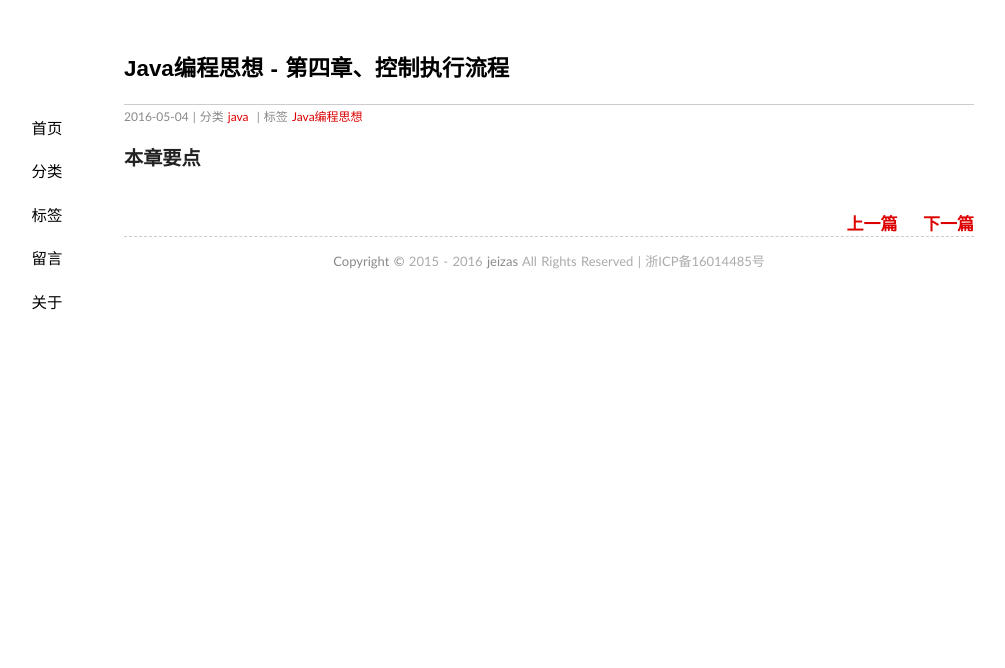
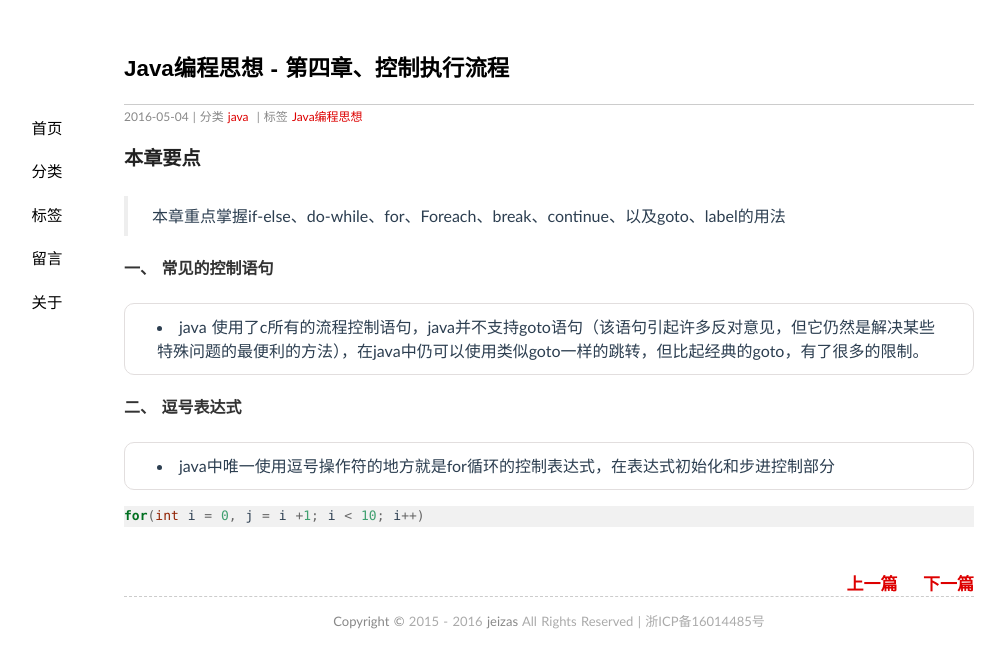
Before and after one commit to jeizas/jeizas.github.io, a Jekyll site: the page built from _posts/2016-05-04-thinking_in_java_chapter04.md, in a window 1280 px wide. Shown: the top 668 px of the page, without its empty margins (91-1096 px from the left). Built offline with Jekyll 4.4.1, drawn with Linux system fonts in a browser that asks for light colours; comment, search, counter and statistics services are not loaded.

Commit message:
修改：     _posts/2016-05-04-thinking_in_java_chapter04.md

```diff
--- a/_posts/2016-05-04-thinking_in_java_chapter04.md
+++ b/_posts/2016-05-04-thinking_in_java_chapter04.md
@@ -7,3 +7,17 @@ tags: [Java编程思想]
 ---
 
 ### 本章要点
+
+> 本章重点掌握if-else、do-while、for、Foreach、break、continue、以及goto、label的用法
+
+#### 一、 常见的控制语句
+
+* java 使用了c所有的流程控制语句，java并不支持goto语句（该语句引起许多反对意见，但它仍然是解决某些特殊问题的最便利的方法），在java中仍可以使用类似goto一样的跳转，但比起经典的goto，有了很多的限制。
+
+#### 二、 逗号表达式
+
+* java中唯一使用逗号操作符的地方就是for循环的控制表达式，在表达式初始化和步进控制部分
+
+~~~java
+for(int i = 0, j = i +1; i < 10; i++)
+~~~
```
